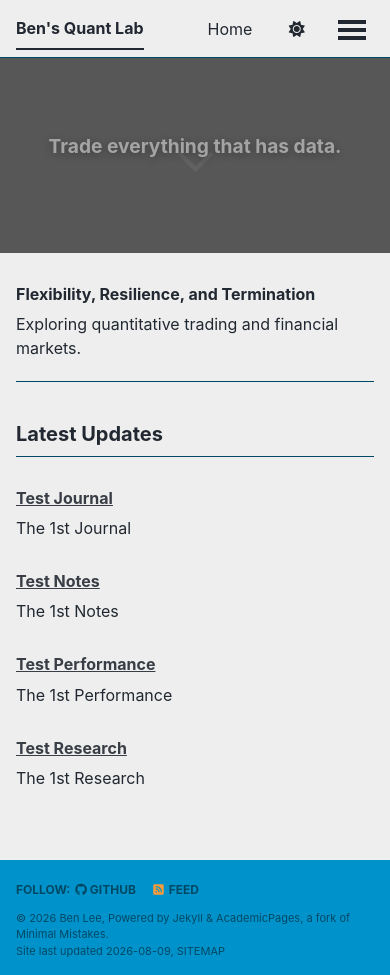
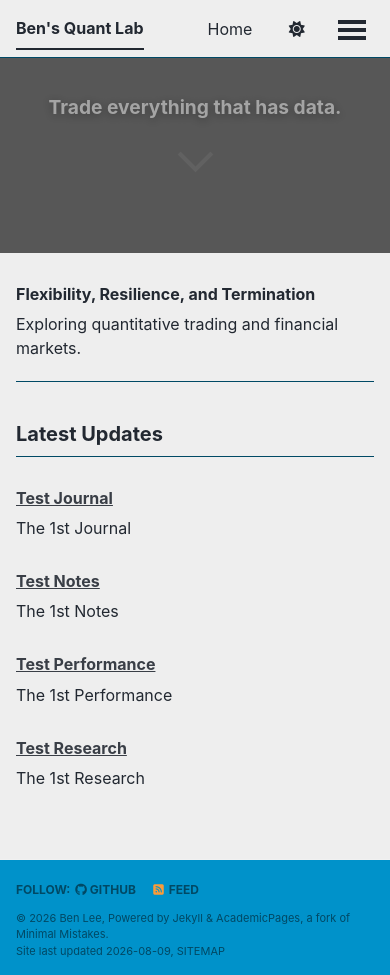
Before and after one commit to leebh1119/leebh1119.github.io, a Jekyll site: the page built from index.md, in a window 390 px wide and 975 px high. Built offline with Jekyll 4.4.1, drawn with Linux system fonts in a browser that asks for light colours; a style sheet for code colours, icons or effects is not loaded.

Commit message:
adjusted text position in mobile scr

```diff
--- a/_sass/_custom.scss
+++ b/_sass/_custom.scss
@@ -173,7 +173,7 @@ html {
 /* 모바일 */
 @media screen and (max-width: 600px) {
   .splash-hero-text {
-    top: 15%;
+    top: 11%;
     left: 50%;
 
     width: 90%;
```
